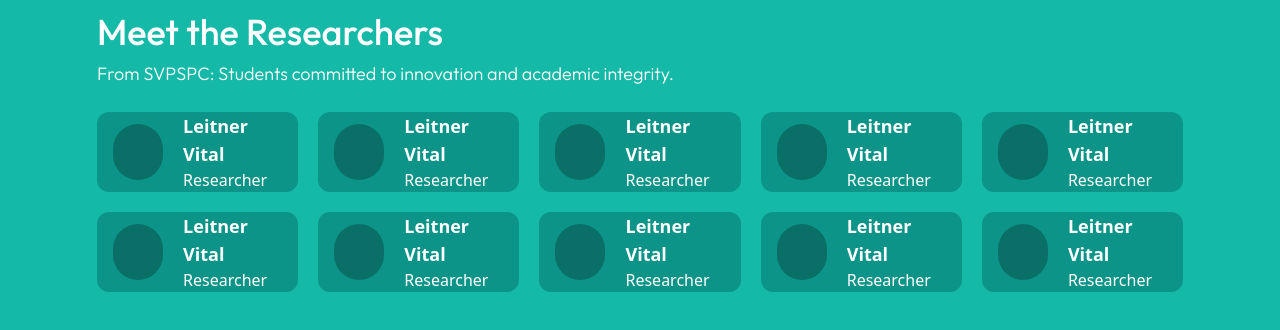
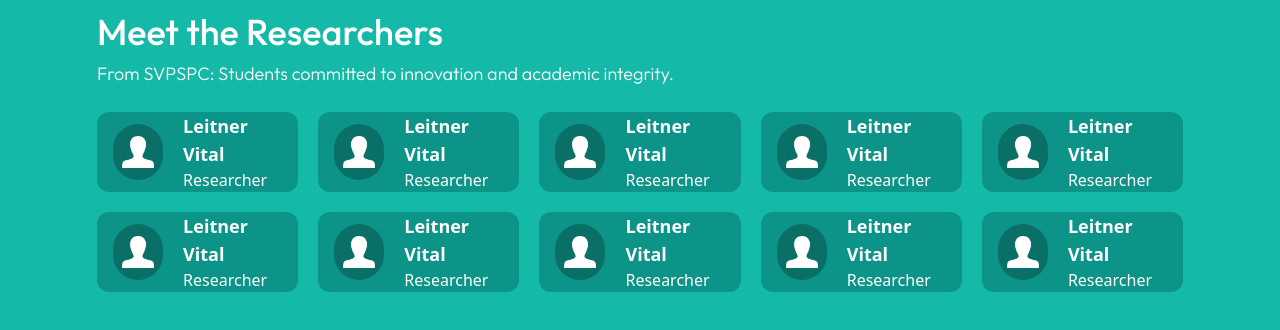
Before and after one commit to joaquingalang/ai-compass, a React (Create React App) app: page / in a window 1280 px wide. Shown: the part 1620-1950 px from the top of the page. Built offline with nearby package versions, Linux system fonts and the light colour scheme; no server answers; the HTML template or start-up script is replaced by a standard one.

Commit message:
Update: placeholder image

```diff
--- a/src/components/ResearcherTile.js
+++ b/src/components/ResearcherTile.js
@@ -1,8 +1,17 @@
+import ResearchIcon from "../assets/researcher.png";
+
 function ResearcherTile({image, name, role="Researcher"}) {
     return (
         <div className="h-[5rem] px-4 bg-brand-turqoise-300 rounded-xl">
             <div className="h-full flex items-center">
-                <div className="w-[3.5rem] h-[3.5rem] bg-brand-turqoise-400 rounded-full mr-5"></div>
+                <div className="w-[3.5rem] h-[3.5rem] bg-brand-turqoise-400 rounded-full mr-5 overflow-hidden flex items-center justify-center">
+                    <img
+                        src={ResearchIcon}
+                        className="w-[2rem] object-contain"
+                        alt="Research Icon"
+                    />
+                </div>
+
                 <div className="flex flex-col">
                     <p className="text-white text-lg font-semibold">{name}</p>
                     <p className="text-white text-base font-light">{role}</p>
```
